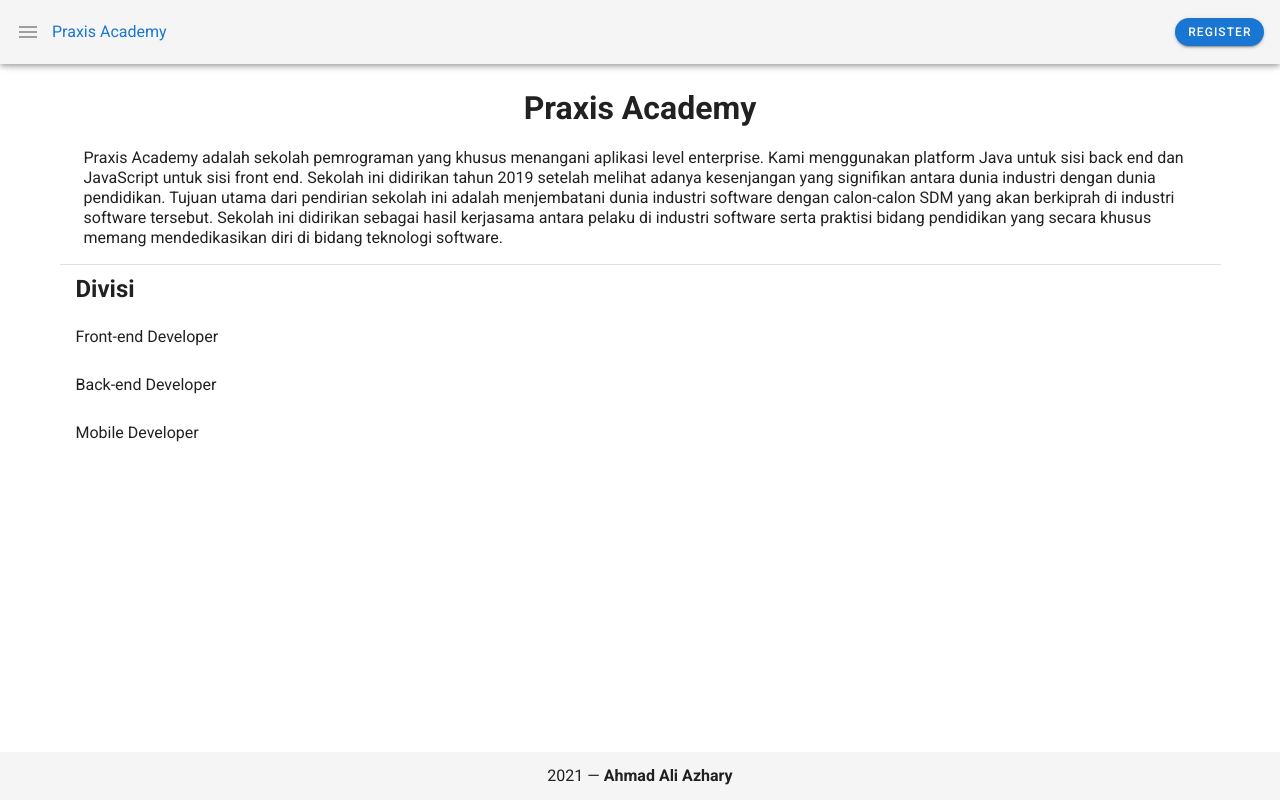
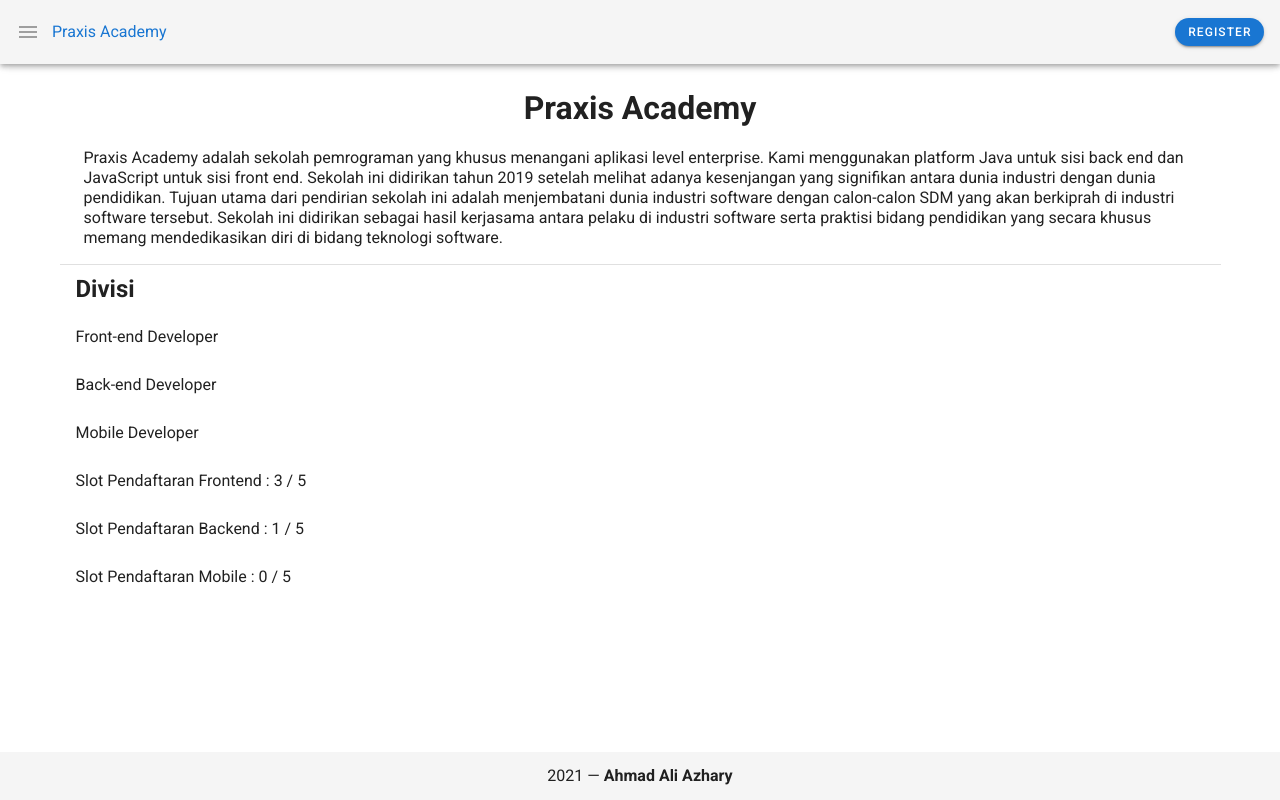
Before and after one commit to ahmdali25/praxis-vue, a Vue app: page / in a window 1280 px wide. Built offline with nearby package versions, Linux system fonts and the light colour scheme.

Commit message:
ADD total number of registrations

```diff
--- a/src/store/index.js
+++ b/src/store/index.js
@@ -10,25 +10,25 @@ export default new Vuex.Store({
         name: 'Ali',
         address: 'Purworejo',
         program: 'Frontend',
-        isApproved: true
+        isApproved: false
       },
       {
         name: 'Albab',
         address: 'Sleman',
         program: 'Frontend',
-        isApproved: true
+        isApproved: false
       },
       {
         name: 'Andi',
         address: 'Temanggung',
         program: 'Frontend',
-        isApproved: true
+        isApproved: false
       },
       {
-        name: 'Ikhsan',
-        address: 'Kebumen',
-        program: 'Frontend',
-        isApproved: true
+        name: 'Evan',
+        address: 'Surabaya',
+        program: 'Backend',
+        isApproved: false
       }
     ],
     admin: {
@@ -36,6 +36,11 @@ export default new Vuex.Store({
       password : '1234',
       authenticated : false
     },
+  },
+  getters: {
+    allUsers(state) {
+      return state.users.length
+    }
   },
   mutations: {
     addUsers(state, payload) {
--- a/src/views/Admin/Admin.vue
+++ b/src/views/Admin/Admin.vue
@@ -2,12 +2,11 @@
     <v-container>
         <v-card>
             <v-card-title>
-                <h2>Ini halaman Admin</h2>
+                <h2>Data Pendaftaran</h2>
             </v-card-title>
             <v-divider></v-divider>
             <v-card-subtitle>
-                <h3>Data Pendaftaran</h3>
-                <h4>Data Pendaftran Frontend</h4>
+                <h3>Data Pendaftaran Frontend</h3>
                 <v-list v-for="user in filterUsers" :key="user.name">
                 <v-list-item-content>
                     <v-divider></v-divider>
--- a/src/views/Admin/Login.vue
+++ b/src/views/Admin/Login.vue
@@ -7,14 +7,26 @@
                         <v-card-title class="justify-center">
                             <h3>Login Admin</h3>
                         </v-card-title>
-                        <v-form ref="form">
-                            <v-alert color="error" type="error" :value="error.username">
+                        <v-form>
+                            <v-alert
+                                color="error"
+                                type="error"
+                                :value="error.username"
+                                transition="slide-y-transition">
                                 Username incorrect!
                             </v-alert>
-                             <v-alert color="error" type="error" :value="error.password">
+                             <v-alert
+                                color="error"
+                                type="error"
+                                :value="error.password"
+                                transition="slide-y-transition">
                                 Password incorrect!
                             </v-alert>
-                             <v-alert color="error" type="error" :value="error.userpass">
+                             <v-alert
+                                color="error"
+                                type="error"
+                                :value="error.userpass"
+                                transition="slide-y-transition">
                                 Username and password incorrect!
                             </v-alert>
                             <v-card-text>
--- a/src/views/Frontend.vue
+++ b/src/views/Frontend.vue
@@ -18,7 +18,7 @@
 export default {
   computed: {
      filterUsers() {
-       return this.$store.state.users.filter((user) => {
+       return this.$store.state.users.filter(user => {
          if (user.isApproved === false) {
             user.status = 'Pending'
          } else{
--- a/src/views/Home.vue
+++ b/src/views/Home.vue
@@ -20,6 +20,15 @@
                 {{item.title}}
             </v-list-item-title>
           </v-list-item>
+          <v-list-item>
+             Slot Pendaftaran Frontend : {{totalFrontendUser}} / 5
+          </v-list-item>
+          <v-list-item>
+             Slot Pendaftaran Backend : {{totalBackendUser}} / 5
+          </v-list-item>
+           <v-list-item>
+             Slot Pendaftaran Mobile : {{totalMobileUser}} / 5
+          </v-list-item>
         </v-list-item-group>
       </v-list>
     </v-container>
@@ -40,6 +49,32 @@ export default {
         {title: 'Back-end Developer', route: '/backend'},
         {title: 'Mobile Developer', route: '/mobile'},
       ]
-  })
+  }),
+  computed: {
+    totalFrontendUser() {
+      let counter = 0
+      for (const obj of this.$store.state.users) {
+        if (obj.program === 'Frontend')
+        counter++;
+      }
+      return counter
+    },
+    totalBackendUser() {
+      let counter = 0
+      for (const obj of this.$store.state.users) {
+        if (obj.program === 'Backend')
+        counter++;
+      }
+      return counter
+    },
+    totalMobileUser() {
+      let counter = 0
+      for (const obj of this.$store.state.users) {
+        if (obj.program === 'Mobile')
+        counter++;
+      }
+      return counter
+    }
+  }
 }
 </script>
--- a/src/views/Register.vue
+++ b/src/views/Register.vue
@@ -8,6 +8,13 @@
                             <h3>Form Register</h3>
                         </v-card-title>
                         <v-form ref="form">
+                            <v-alert
+                                color="error"
+                                type="error"
+                                :value="alert"
+                                transition="slide-y-transition">
+                                Pendaftaran penuh, tunggu batch selanjutnya!
+                            </v-alert>
                             <v-card-text>
                                 <v-text-field label="Name" prepend-icon="mdi-account-circle" v-model="user.name" :rules="nameRules"/>
                                 <v-text-field label="Address" prepend-icon="mdi-home" v-model="user.address" :rules="addressRules"/>
@@ -49,12 +56,16 @@ export default {
         ],
         programRules : [
             value => value != '' || 'Program is required'
-        ]
+        ],
+        alert: false
     }),
 
     methods: {
         handleSubmit() {
             if(this.$refs.form.validate()){
+                if (this.$store.state.users.length >= 5){
+                    this.alert = true
+                }else {
                     this.$store.dispatch('actionUsers', this.user)
                     if (this.user.program === 'Frontend') {
                         this.$router.push({name: 'Frontend'})
@@ -68,4 +79,5 @@ export default {
             }
         }
     }
+}
 </script>
```
Lines whose indentation alone changed are shown as unchanged.
